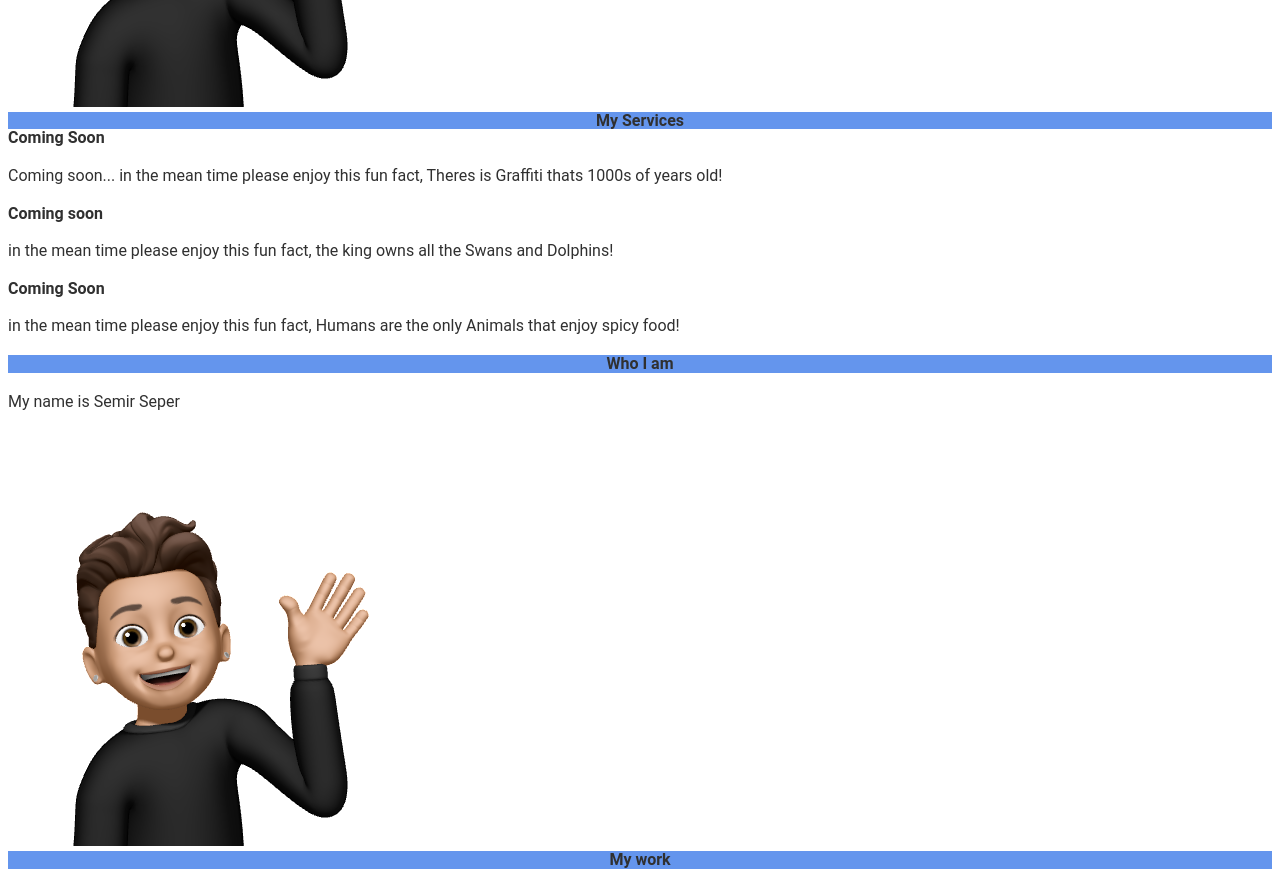
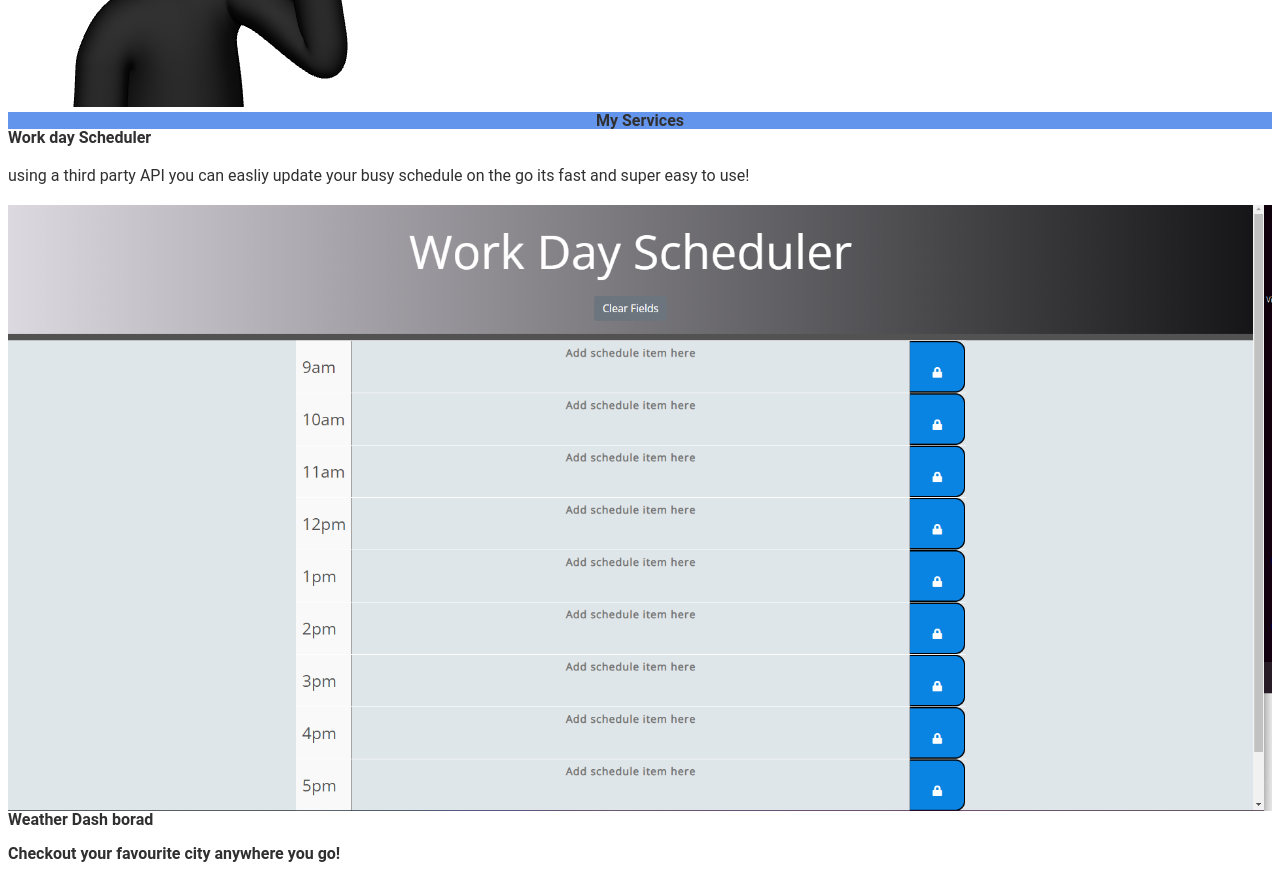
Before and after one commit to seper56/C2, a plain HTML site: page index.html in a window 1280 px wide. Shown: the part 500-1372 px from the top of the page. Drawn offline with Linux system fonts and the light colour scheme; a web font is replaced by a local one.

Commit message:
added some projets to portfolio

```diff
--- a/index.html
+++ b/index.html
@@ -51,17 +51,21 @@
     </div>
       <div class="Services">
            <div class="Services">
-            <h3>Coming Soon</h3>
-            <p> Coming soon...
-                in the mean time please enjoy this fun fact,
-                Theres is Graffiti thats 1000s of years old!
+            <h3>Work day Scheduler</h3>
+            <p> using a third party API you can easliy update your busy schedule on the go its fast and super easy to use!
             </P>
+            <a href="https://seper56.github.io/Third-Party-APIs-Challenge-Work-Day-Scheduler/" target="_blank">
+              <img src="Assets/workday.png" alt="Workday app">
+            </a>
             <div><!--/service-->
          <div class="services" >
-                <h3>Coming soon</h3>
-                <p>in the mean time please enjoy this fun fact,
-                    the king owns all the Swans and Dolphins!
+                <h3>Weather Dash borad<h3>
+                <p>Checkout your favourite city anywhere you go!
                 </p>
+                <a href="https://seper56.github.io/Server-Side-APIs-Challenge-Weather-Dashboard/"  target="_blank">
+                  <img src="Assets/weather.png" alt="Weather app">
+
+                </a>
         <div><!--/service-->
             <div class="services" >
                     <h3>Coming Soon</h3>
```
Also changed, not shown: Assets/weather.png (added), Assets/workday.png (added).
